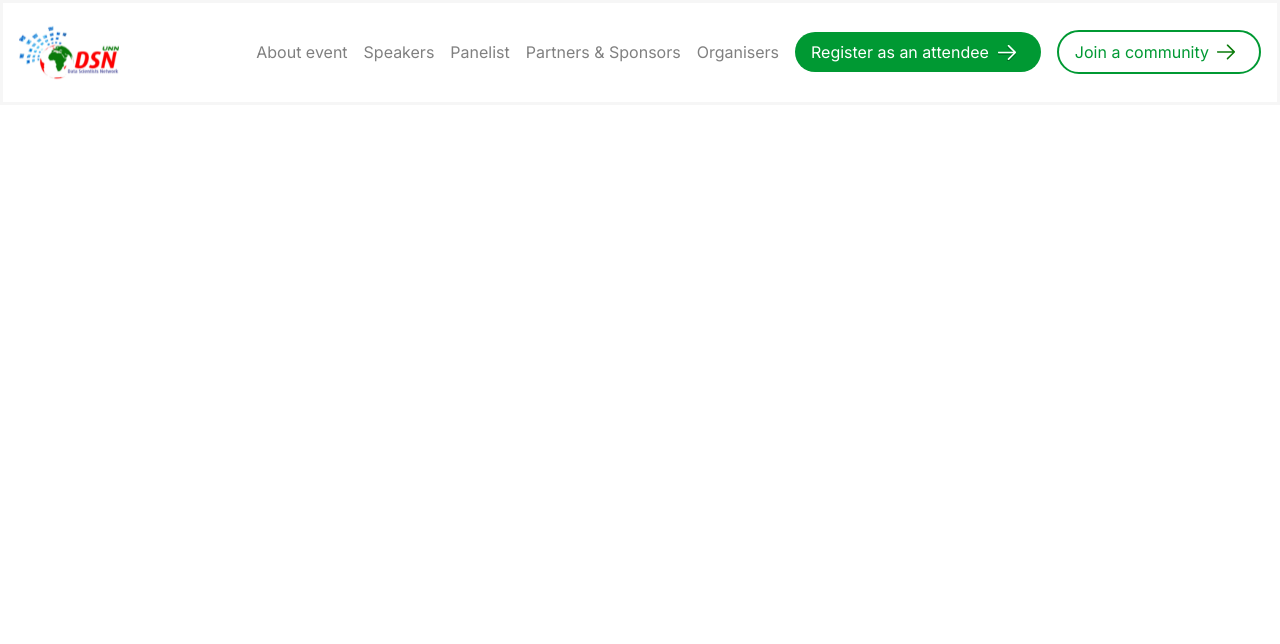
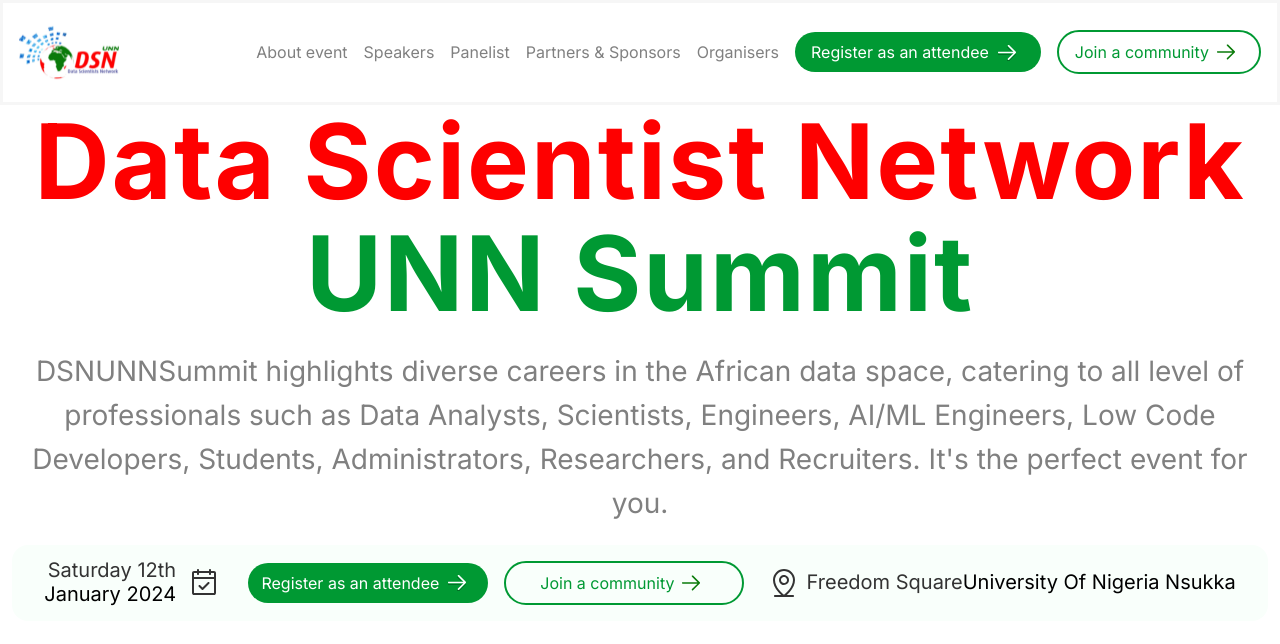
Before and after one commit to ifebuchevera/Datafest, a Next.js app: page / in a window 1280 px wide. Shown: the top 644 px of the page. Built offline with nearby package versions, Linux system fonts and the light colour scheme.

Commit message:
second commit

```diff
--- a/app/globals.css
+++ b/app/globals.css
@@ -8,7 +8,7 @@ nav{
   .dropdown-container {
     position: absolute;
 
-    top: 15%;
+    top: 10%;
     left: 50%;
     transform: translateX(-50%);
     /* transform: translate(-50%, -50%); */
--- a/app/page.tsx
+++ b/app/page.tsx
@@ -10,7 +10,7 @@ const Navbar = () => {
   };
 
   return (
-    <main className="">
+    <main className="w-[100%]">
     <nav className="bg-white p-4 border-[3px] border-[#F6F6F6]">
       <div className="container mx-auto flex justify-between  items-center">
         <Link href="/" className="text-[#808080]  font-500  font-500  font-500 text-lg font-bold">
@@ -25,7 +25,7 @@ const Navbar = () => {
   </p>
 </div>
 
-        <div className="lg:hidden">
+        <div className="xl:hidden">
           {/* Hamburger icon for small and medium screens */}
           <button className="text-[#808080]  font-500  font-500  font-500" onClick={toggleMenu}>
             <svg
@@ -44,7 +44,7 @@ const Navbar = () => {
             </svg>
           </button>
           {isMenuOpen && (
-       <div className="absolute text-center top-16 right-4 p-4  dropdown-container">
+       <div className="absolute bg-white w-full text-center  right-4 p-4  dropdown-container">
        {/* Dropdown menu for small and medium screens */}
        <Link href="/" className="block dropdown-item">
          About event
@@ -64,7 +64,7 @@ const Navbar = () => {
        <Link href="/about" className="block dropdown-item">
          Speakers
        </Link>
-       <div className="my-8 flex flex-col items-center justify-ccenter">
+       <div className="my-8 flex flex-col items-center justify-center">
 
        <div className="flex my-2">
           <p className=''>
@@ -87,7 +87,7 @@ const Navbar = () => {
           )}
         </div>
 
-        <div className="hidden lg:flex space-x-4 items-center">
+        <div className="hidden xl:flex space-x-4 items-center">
           {/* Navbar links for large screens */}
 
           {/* Add more links as needed */}
@@ -123,6 +123,57 @@ const Navbar = () => {
         </div>
       </div>
     </nav>
+    <div className="mx-3">
+    <div className="flex justify-center items-center ">
+  <div className="xl:text-center  xl:text-[104px] tracking-[2px] font-bold lg:text-[72px] lg:leading:[80px]  leading:[64px] text-[60px] xl:leading-[112px] ">
+    <span className=" text-[#FE0000]">Data Scientist Network </span>
+
+    <span className='text-[#009933] '>UNN Summit</span>
+  </div>
+</div>
+  <div className="flex justify-center items-center font-normal xl:text-[28px] lg:text-[24px] lg:leading-[40px] text-[20px] leading-[32px] xl:leading-[44px] lg:text-center text-[#808080] my-5 ">
+    DSNUNNSummit highlights diverse careers in the African data space, catering to all level of professionals such as Data Analysts, Scientists, Engineers, AI/ML Engineers, Low Code Developers, Students, Administrators, Researchers, and Recruiters. It's the perfect event for you.
+  </div>
+  <div className="flex items-center justify-evenly  md:flex-row flex-col bg-[#F9FFFB] py-2 rounded-2xl">
+    <div className="flex lg:flex-row  flex-row-reverse  items-center text-[20px] leading-[23.87px] text-right tracking[2%]">
+      <div className="mx-3 flex md:flex-col flex-row">
+
+     <p className="text-[#333333]">Saturday 12th</p>
+     <p className="">January 2024</p>
+      </div>
+     <p className="">
+      <Image src="/img/date.svg" width="10" height="10" alt="clock" className='w-auto'/>
+      </p>
+    </div>
+    <div className="flex  items-center lg:flex-row flex-col  ">
+
+       <div className="flex mx-2">
+          <p className=''>
+            <button className='flex items-center justify-center whitespace-nowrap text-[#fff] bg-[#009933] rounded-3xl w-[240px]  px-[16px] py-[8px] text-[16px]'>
+            Register as an attendee
+            <Image src="/img/arrow.svg" width="10" height="10" alt="" className='w-auto px-2'/>
+            </button></p>
+        </div>
+        <div className="flex mx-2 ">
+          <p className=''>
+            <button className='flex items-center justify-center whitespace-nowrap text-[#009933] border-2 border-[#009933] rounded-3xl  px-[16px] py-[8px] text-[16px] w-[240px] my-2'>
+            Join a community
+            <Image src="/img/green.svg" width="10" height="10" alt="" className='w-auto px-2'/>
+            </button></p>
+        </div>
+       </div>
+       <div className="flex items-center text-left text-[20px] leading-[23.87px] tracking[2%]">
+         <p className="">
+      <Image src="/img/location.svg" width="10" height="10" alt="clock" className='w-auto'/>
+      </p>
+      <div className="md:mx-3 flex">
+     <p className="text-[#333333]">Freedom Square</p>
+     <p className="text-left">University Of Nigeria <br className="md:hidden flex" />Nsukka</p>
+      </div>
+
+    </div>
+  </div>
+      </div>
     </main>
 
   );
```
Also changed, not shown: public/img/date.svg (added), public/img/location.svg (added).
